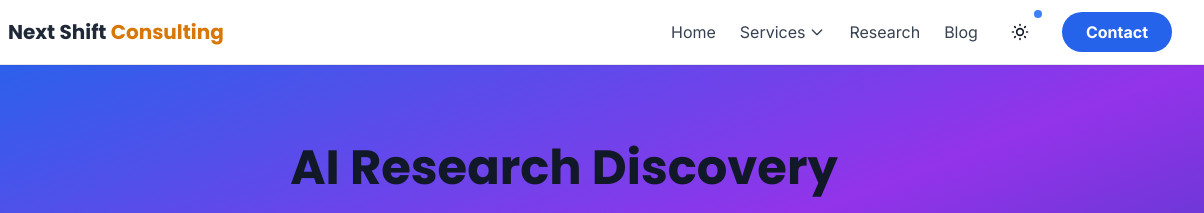
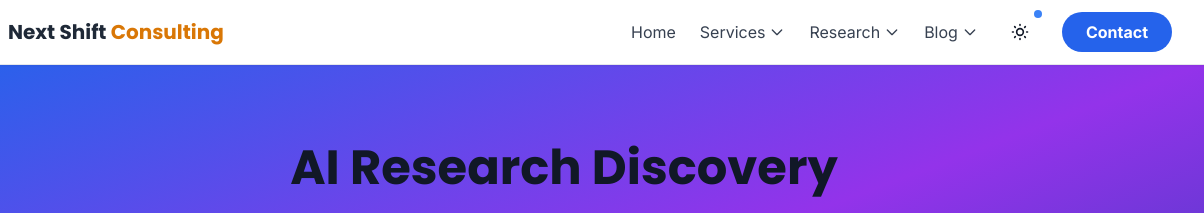
Before and after one commit to NextShiftConsulting/swarm-it-discovery, a Gatsby site in the folder site/: page / in a window 1280 px wide. Shown: the top 213 px of the page, 76-1280 px from the left. Built offline with nearby package versions, Linux system fonts and the light colour scheme; Gatsby itself is replaced by a stand-in of ours; some packages are replaced by stand-ins of ours.

Commit message:
feat(nav): Add subnav items to Research and Blog
- Research > Reviews (/reviews)
- Blog > All Posts, Podcasts (transistor.fm)

```diff
--- a/site/src/components/Header.tsx
+++ b/site/src/components/Header.tsx
@@ -26,8 +26,22 @@ const navItems: DropdownNavLink[] = [
       { label: "YRSN Integration", to: "https://nextshiftconsulting.com/services/yrsn-integration/", external: true },
     ],
   },
-  { label: "Research", to: "/" },
-  { label: "Blog", to: "https://nextshiftconsulting.com/blog", external: true },
+  {
+    label: "Research",
+    to: "/",
+    dropdown: [
+      { label: "Reviews", to: "/reviews" },
+    ],
+  },
+  {
+    label: "Blog",
+    to: "https://nextshiftconsulting.com/blog",
+    external: true,
+    dropdown: [
+      { label: "All Posts", to: "https://nextshiftconsulting.com/blog", external: true },
+      { label: "Podcasts", to: "https://swarm-it.transistor.fm", external: true },
+    ],
+  },
 ];
 
 export const Header: React.FC = () => {
```
